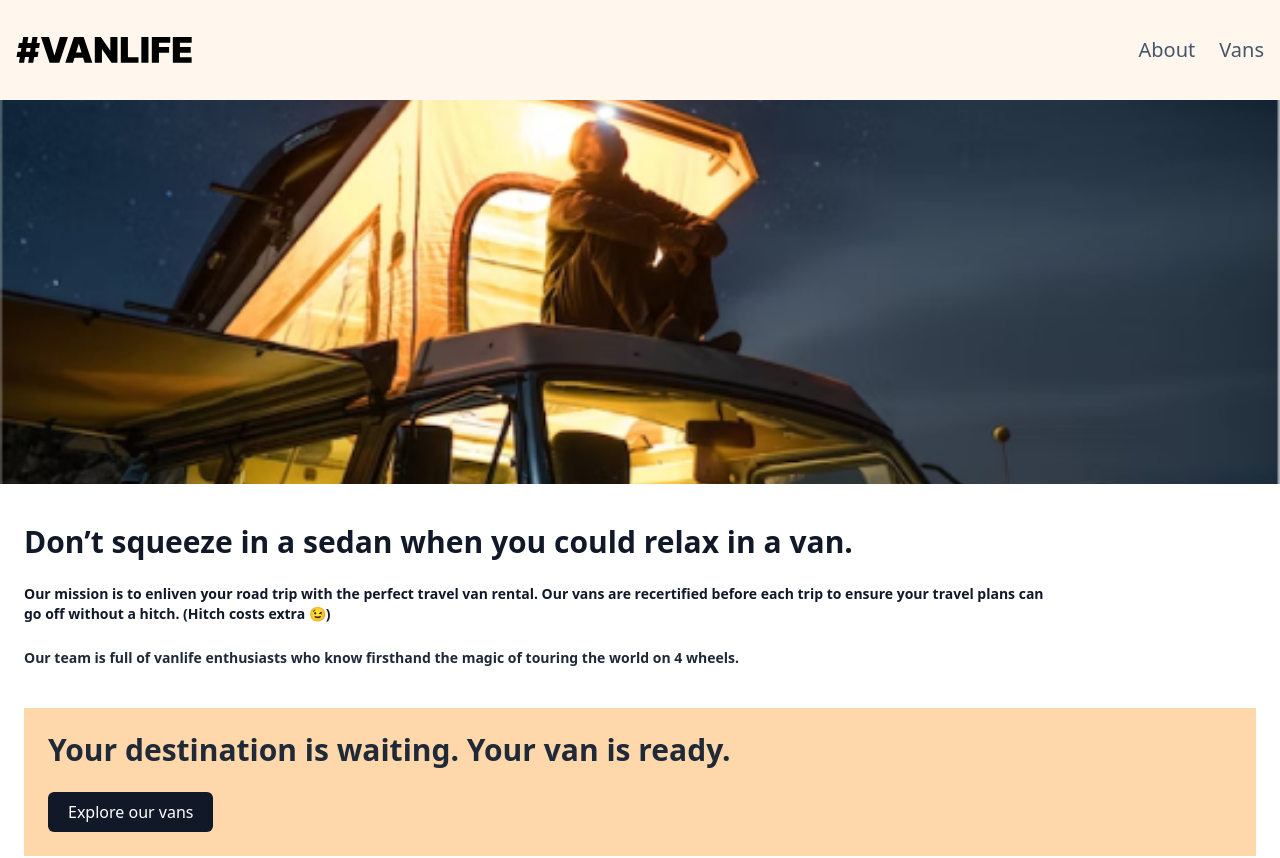
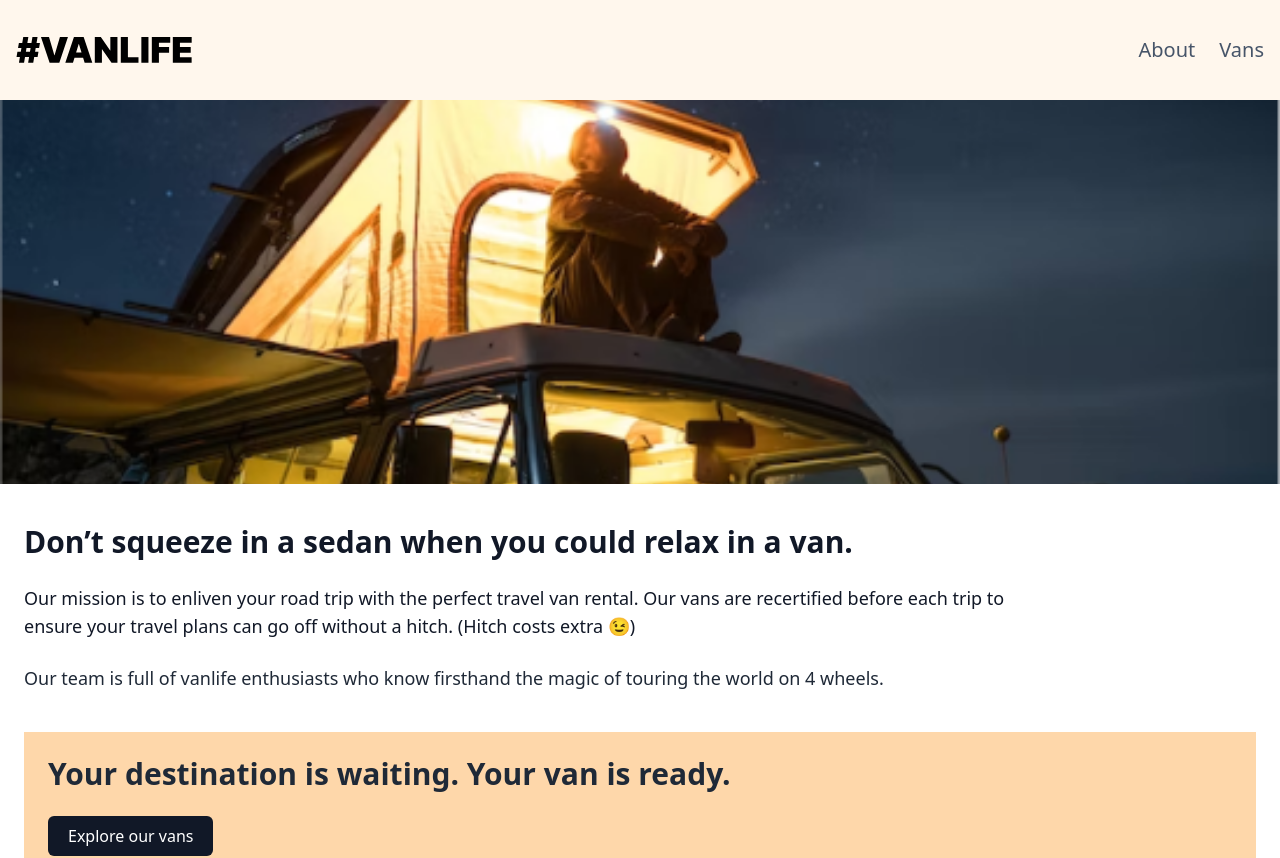
Before and after one commit to Odile078/react-router-introdusctory, a React (Vite) app: page /about in a window 1280 px wide. Shown: the top 858 px of the page. Built offline with nearby package versions, Linux system fonts and the light colour scheme.

Commit message:
feat: update text in about page

```diff
--- a/src/components/About.jsx
+++ b/src/components/About.jsx
@@ -6,16 +6,16 @@ const About = () => {
         className="object-cover object-center w-full max-h-96"
         src={aboutImg}
       />
-      <div className="max-w-5xl mx-6 space-y-6 font-bold">
+      <div className="max-w-5xl mx-6 space-y-6 ">
         <h1 className="text-3xl font-bold text-gray-900">
           Don’t squeeze in a sedan when you could relax in a van.
         </h1>
-        <p className="text-sm text-gray-900">
+        <p className="text-lg text-gray-900">
           Our mission is to enliven your road trip with the perfect travel van
           rental. Our vans are recertified before each trip to ensure your
           travel plans can go off without a hitch. (Hitch costs extra 😉)
         </p>
-        <p className="text-sm text-gray-800">
+        <p className="text-lg text-gray-800">
           Our team is full of vanlife enthusiasts who know firsthand the magic
           of touring the world on 4 wheels.
         </p>
```
